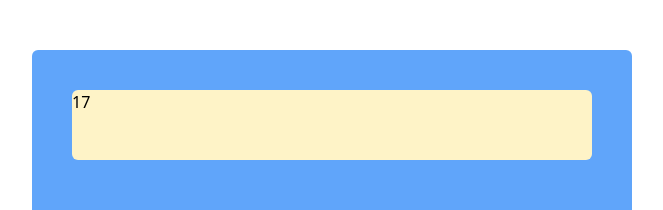
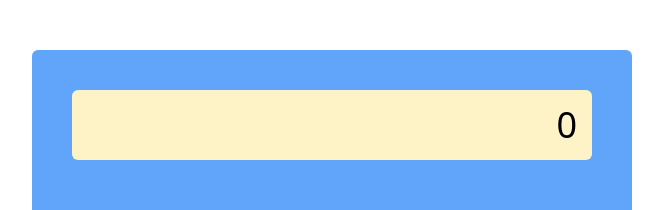
Before and after one commit to mdegroot09/vue-calculator, a Vue app: page / in a window 1280 px wide. Shown: the top 210 px of the page, without its empty margins (308-971 px from the left). Built offline with nearby package versions, Linux system fonts and the light colour scheme.

Commit message:
Added styling for screen text

```diff
--- a/src/components/Calculator.vue
+++ b/src/components/Calculator.vue
@@ -1,7 +1,9 @@
 <template>
     <div class="w-screen h-screen grid items-center justify-center">
         <div class="calculator rounded-md bg-blue-400 grid grid-cols-1 grid-rows-2 items-center justify-center">
-            <div class="screen bg-yellow-100 rounded-md">{{currentVal}}</div>
+            <div class="screen bg-yellow-100 rounded-md grid justify-end items-center">
+                <span class="screenText overflow-x-auto overflow-y-hidden text-4xl font-medium">{{currentVal}}</span>
+            </div>
             <div class="calcBtns h-full grid grid-cols-4 grid-rows-5 gap-3">
                 <button class="calcBtn cursor-pointer w-full bg-gray-500 rounded-md grid items-center">(</button>
                 <button class="calcBtn cursor-pointer w-full bg-gray-500 rounded-md grid items-center">)</button>
@@ -54,6 +56,11 @@ export default {
 .screen {
     height: 70px;
     margin: 40px;
+    vertical-align: center;
+}
+.screenText {
+    margin-right: 15px;
+
 }
 .calcBtns {
     padding: 40px;
--- a/src/store/index.js
+++ b/src/store/index.js
@@ -2,7 +2,7 @@ import {createStore} from 'vuex'
 
 const store = createStore({
     state: {
-        currentVal: 17
+        currentVal: 0
     },
     mutations: {
         increment: state => state.currentVal++,
```
